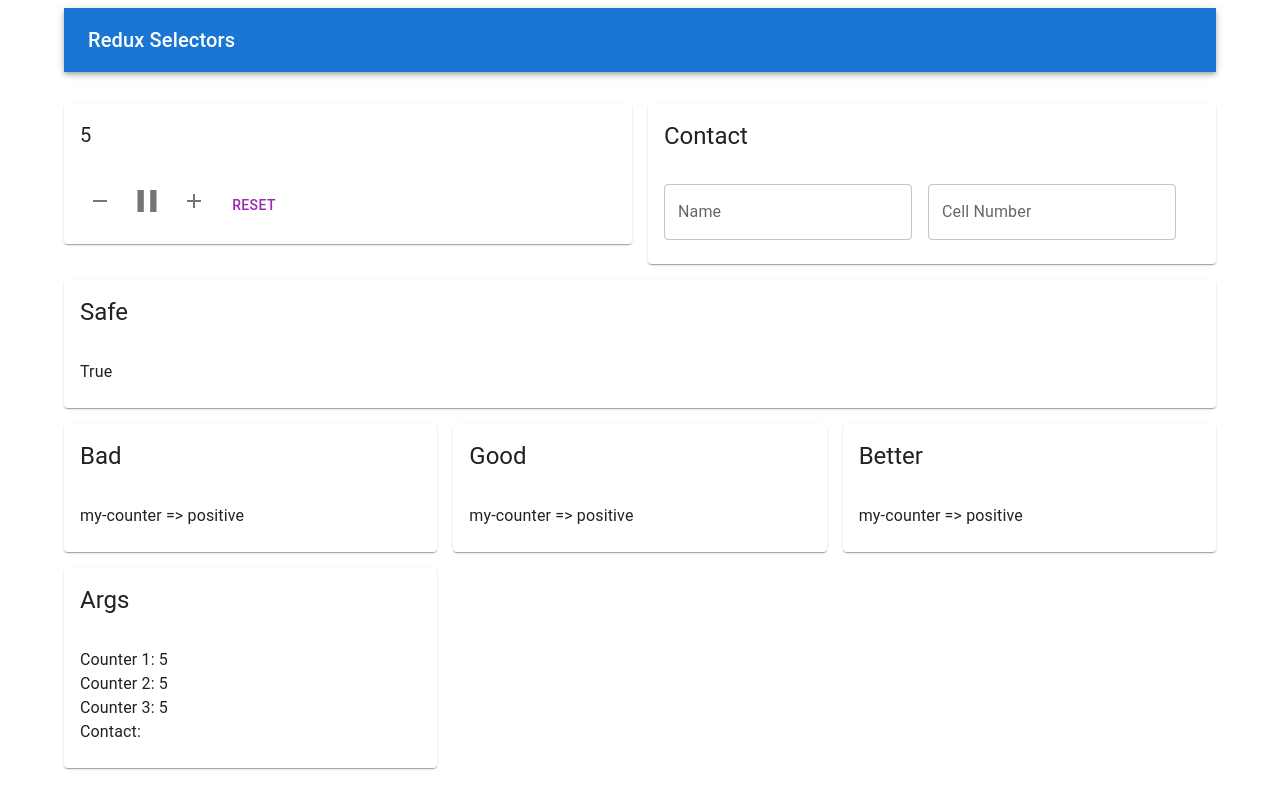
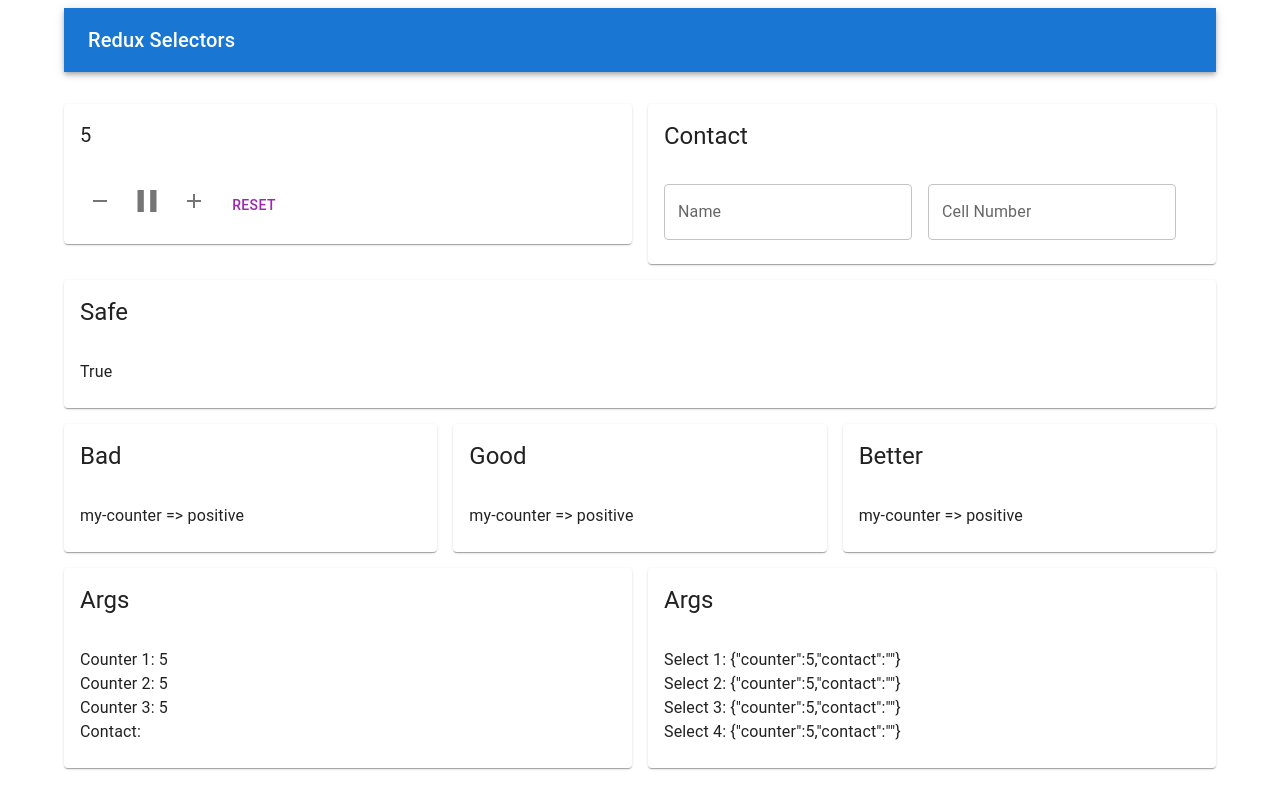
Before and after one commit to rdenner/memoization-explanation, a React (Vite) app in the folder packages/redux-selectors/: page / in a window 1280 px wide. Built offline with nearby package versions, Linux system fonts and the light colour scheme.

Commit message:
multi args

```diff
--- a/packages/redux-selectors/src/app/app.tsx
+++ b/packages/redux-selectors/src/app/app.tsx
@@ -6,6 +6,7 @@ import BadCard from './cards/badCard'
 import GoodCard from './cards/goodCard'
 import BetterCard from './cards/betterCard'
 import ArgCard from './cards/argCard'
+import MultiArgCard from './cards/multiArgCard'
 
 const COUNTER_NAME = 'my-counter'
 const CONTACT_ID = 'my-contact'
@@ -36,8 +37,11 @@ export const App = () => (
       <Grid item xs={4}>
         <BetterCard />
       </Grid>
-      <Grid item xs={4}>
+      <Grid item xs={6}>
         <ArgCard counterId={COUNTER_NAME} contactId={CONTACT_ID} />
+      </Grid>
+      <Grid item xs={6}>
+        <MultiArgCard counterId={COUNTER_NAME} contactId={CONTACT_ID} />
       </Grid>
     </Grid>
   </Container>
--- /dev/null
+++ b/packages/redux-selectors/src/app/cards/multiArgCard.tsx
@@ -0,0 +1,97 @@
+import { Card, CardContent, CardHeader, Typography } from '@mui/material'
+import { useSelector } from 'react-redux'
+import { createSelector } from '@reduxjs/toolkit'
+import { RootState } from '../../store'
+import { FC, useMemo } from 'react'
+import { contactsSlice } from '@memoization-explanation/contacts'
+import { find } from 'lodash'
+
+interface Props {
+  counterId: string
+  contactId: string
+}
+
+// 1. Use argument in individual selectors
+const select1 = createSelector(
+  (state: RootState, counterId: string, _: string) =>
+    state.counter.counters[counterId],
+  (state: RootState, _: string, contactId: string) =>
+    contactsSlice.selectors.selectById(state, contactId)?.name ?? '',
+  (counter, contact) => {
+    console.log('MultiArgs: Hello from selector 1!')
+    return { counter, contact }
+  }
+)
+
+// 2. Object parameter
+const select2 = createSelector(
+  (state: RootState, props: Props) => state.counter.counters[props.counterId],
+  (state: RootState, props: Props) =>
+    contactsSlice.selectors.selectById(state, props.contactId)?.name ?? '',
+  (counter, contact) => {
+    console.log('MultiArgs: Hello from selector 2!')
+    return { counter, contact }
+  }
+)
+
+// 3. Object props can be dangerous:
+const select3 = createSelector(
+  (state: RootState) => state.counter.counters,
+  contactsSlice.selectors.selectAll,
+  (_: RootState, props: Props) => props,
+  (counters, contacts, props) => {
+    console.log('MultiArgs: Hello from selector 3!')
+    const counter = counters[props.counterId]
+    const contact =
+      find(contacts, ({ id }) => id === props.contactId)?.name ?? ''
+    return { counter, contact }
+  }
+)
+
+// Same as previous, but used safely
+const select4 = createSelector(
+  (state: RootState) => state.counter.counters,
+  contactsSlice.selectors.selectAll,
+  (_: RootState, props: Props) => props,
+  (counters, contacts, props) => {
+    console.log('MultiArgs: Hello from selector 4!')
+    const counter = counters[props.counterId]
+    const contact =
+      find(contacts, ({ id }) => id === props.contactId)?.name ?? ''
+    return { counter, contact }
+  }
+)
+
+const MultiArgCard: FC<Props> = ({ counterId, contactId }) => {
+  console.log('MultiArgs: I have rendered!')
+
+  const data1 = useSelector((state: RootState) =>
+    select1(state, counterId, contactId)
+  )
+  const data2 = useSelector((state: RootState) =>
+    select2(state, { counterId, contactId })
+  )
+  const data3 = useSelector((state: RootState) =>
+    select3(state, { counterId, contactId })
+  )
+
+  const params = useMemo(
+    () => ({ counterId, contactId }),
+    [counterId, contactId]
+  )
+  const data4 = useSelector((state: RootState) => select4(state, params))
+
+  return (
+    <Card>
+      <CardHeader title="Args" />
+      <CardContent>
+        <Typography>Select 1: {JSON.stringify(data1)}</Typography>
+        <Typography>Select 2: {JSON.stringify(data2)}</Typography>
+        <Typography>Select 3: {JSON.stringify(data3)}</Typography>
+        <Typography>Select 4: {JSON.stringify(data4)}</Typography>
+      </CardContent>
+    </Card>
+  )
+}
+
+export default MultiArgCard
```
